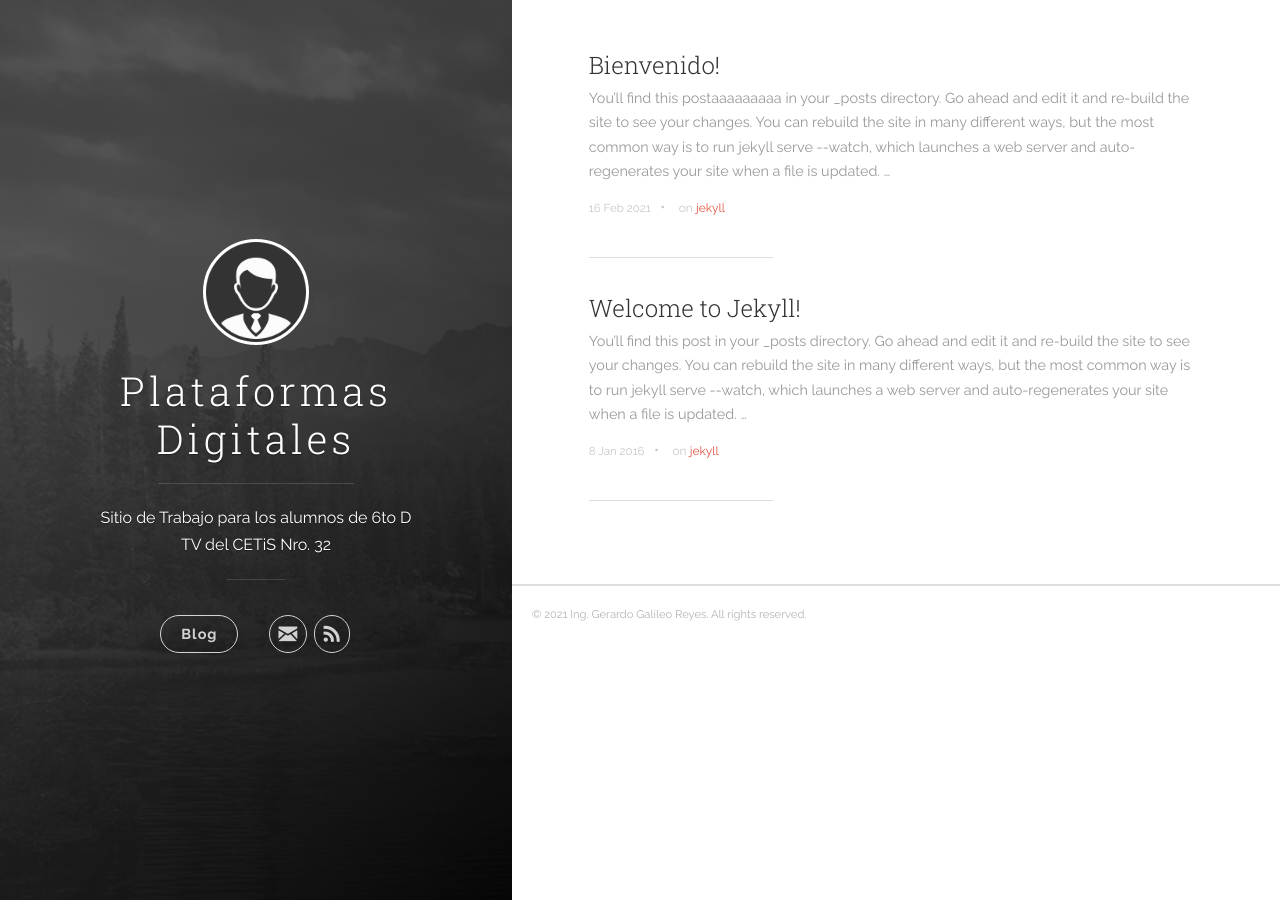
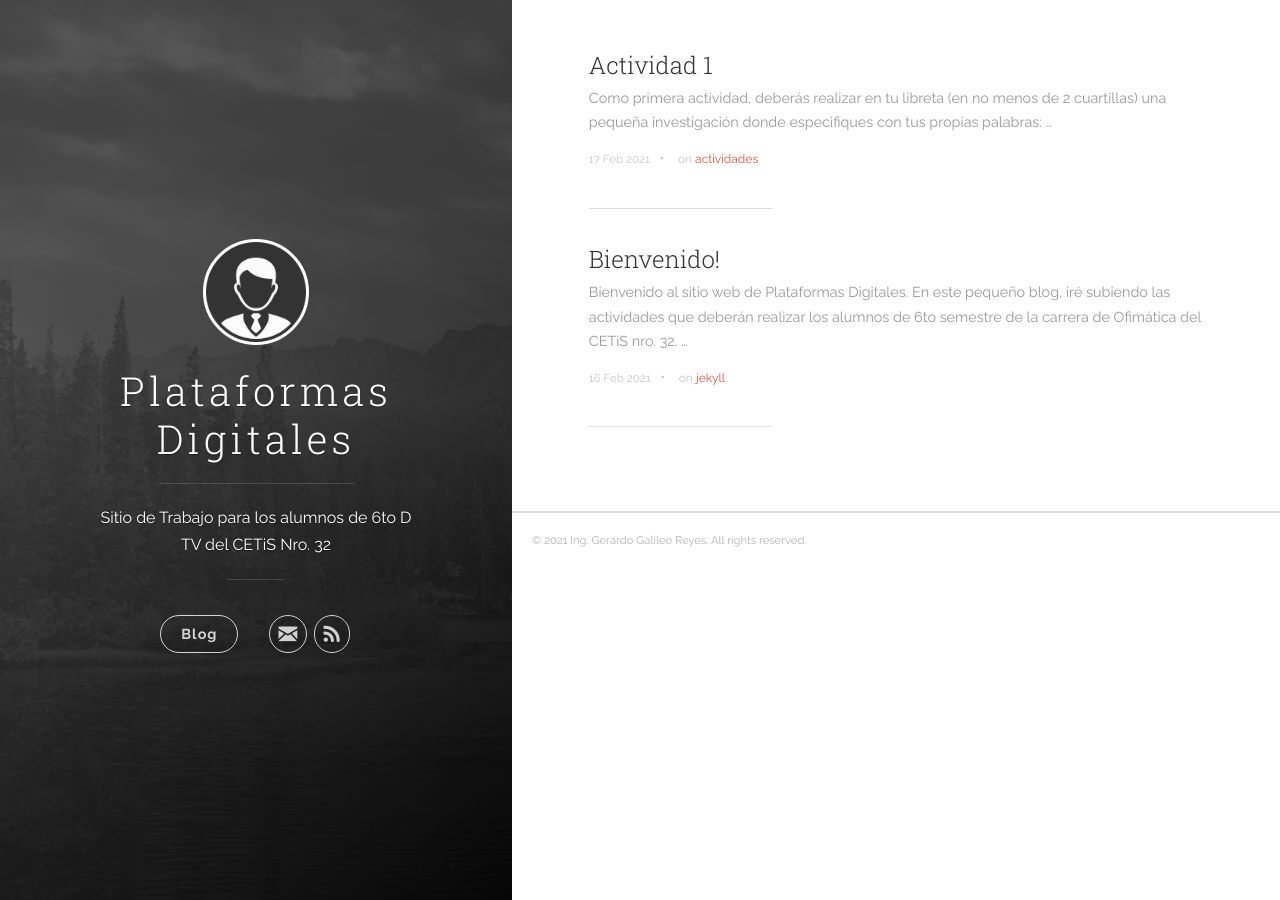
Before and after one commit to ipc-lid/ipc-lid.github.io, a Jekyll site: the page built from index.html, in a window 1280 px wide. Built offline with Jekyll 4.4.1, drawn with Linux system fonts in a browser that asks for light colours; the list of posts is cut into pages by our own code.

Commit message:
Initial Commit

````diff
--- a/_posts/2016-01-08-welcome-to-jekyll.markdown
+++ /dev/null
@@ -1,25 +0,0 @@
----
-title:  "Welcome to Jekyll!"
-date:   2016-01-08 15:04:23
-categories: [jekyll]
-tags: [jekyll]
----
-You’ll find this post in your `_posts` directory. Go ahead and edit it and re-build the site to see your changes. You can rebuild the site in many different ways, but the most common way is to run `jekyll serve --watch`, which launches a web server and auto-regenerates your site when a file is updated.
-
-To add new posts, simply add a file in the `_posts` directory that follows the convention `YYYY-MM-DD-name-of-post.ext` and includes the necessary front matter. Take a look at the source for this post to get an idea about how it works.
-
-Jekyll also offers powerful support for code snippets:
-
-``` ruby
-def print_hi(name)
-  puts "Hi, #{name}"
-end
-print_hi('Tom')
-#=> prints 'Hi, Tom' to STDOUT.
-```
-
-Check out the [Jekyll docs][jekyll] for more info on how to get the most out of Jekyll. File all bugs/feature requests at [Jekyll’s GitHub repo][jekyll-gh]. If you have questions, you can ask them on [Jekyll’s dedicated Help repository][jekyll-help].
-
-[jekyll]:      http://jekyllrb.com
-[jekyll-gh]:   https://github.com/jekyll/jekyll
-[jekyll-help]: https://github.com/jekyll/jekyll-help
--- a/_posts/2021-02-16-bienvenido.markdown
+++ b/_posts/2021-02-16-bienvenido.markdown
@@ -4,22 +4,17 @@ date:   2021-02-16 15:04:23
 categories: [jekyll]
 tags: [jekyll]
 ---
-You’ll find this postaaaaaaaaa in your `_posts` directory. Go ahead and edit it and re-build the site to see your changes. You can rebuild the site in many different ways, but the most common way is to run `jekyll serve --watch`, which launches a web server and auto-regenerates your site when a file is updated.
+Bienvenido al sitio web de [Plataformas Digitales][plataformas]. En este pequeño blog, iré subiendo las actividades que deberán realizar los alumnos de 6to semestre de la carrera de Ofimática del CETiS nro. 32.
 
-To add new posts, simply add a file in the `_posts` directory that follows the convention `YYYY-MM-DD-name-of-post.ext` and includes the necessary front matter. Take a look at the source for this post to get an idea about how it works.
+Recuerda que los correos que mandes a la dirección **gerardogalileo.reyes.ce32@dgeti.sems.gob.mx** debe cumplir con cierta nomenclatura, como:
++ **Asunto:** Actividad N Apellidos Nombres
+  + Ejemplo: Actividad 1 Reyes Hernández Gerardo Galileo
+- **Cuerpo del mensaje:** Deberás poner la evidencia de tu trabajo, ya sea:
+  + Fotografía de tu actividad realizada en la libreta
+  + Documento .pdf o
+  + Documento .doc (o .docx)
 
-Jekyll also offers powerful support for code snippets:
+Además de que tendrás los días martes y miércoles para enviar tu actividad.
+Te deseo lo mejor para este semestre.
 
-``` ruby
-def print_hi(name)
-  puts "Hi, #{name}"
-end
-print_hi('Tom')
-#=> prints 'Hi, Tom' to STDOUT.
-```
-
-Check out the [Jekyll docs][jekyll] for more info on how to get the most out of Jekyll. File all bugs/feature requests at [Jekyll’s GitHub repo][jekyll-gh]. If you have questions, you can ask them on [Jekyll’s dedicated Help repository][jekyll-help].
-
-[jekyll]:      http://jekyllrb.com
-[jekyll-gh]:   https://github.com/jekyll/jekyll
-[jekyll-help]: https://github.com/jekyll/jekyll-help
+[plataformas]: https://plataformas-digitales.github.io/
--- /dev/null
+++ b/_posts/2021-02-17-Actividad1.markdown
@@ -0,0 +1,11 @@
+---
+title:  "Actividad 1"
+date:   2021-02-17 15:04:23
+categories: [actividades]
+tags: [actividades]
+---
+
+Como primera actividad, deberás realizar en tu libreta (en no menos de 2 cuartillas) una pequeña investigación donde especifiques con tus propias palabras:
+
++ Qué son lasp plataformas digitales y
++ La clasificación de las plataormas digitales.
````
